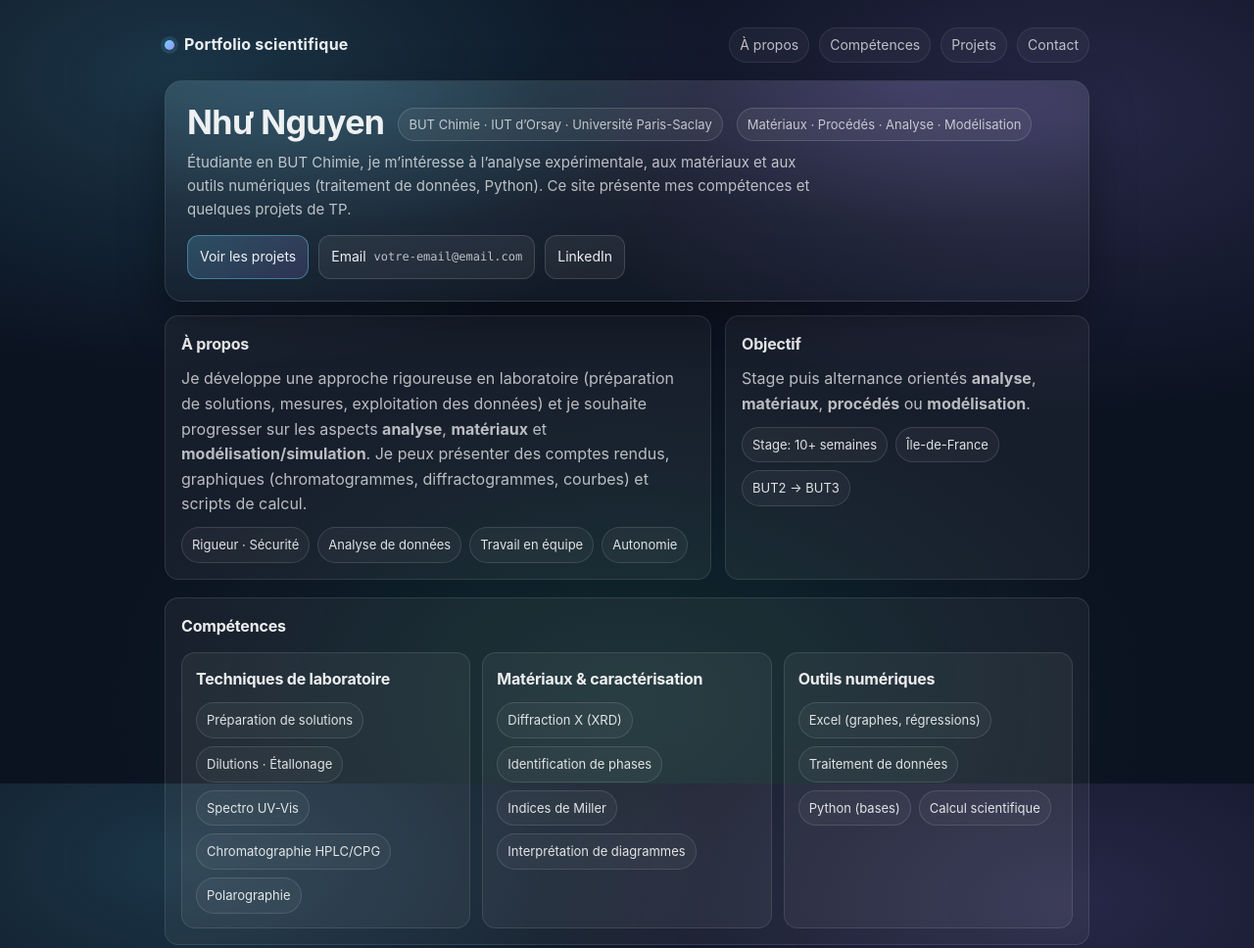
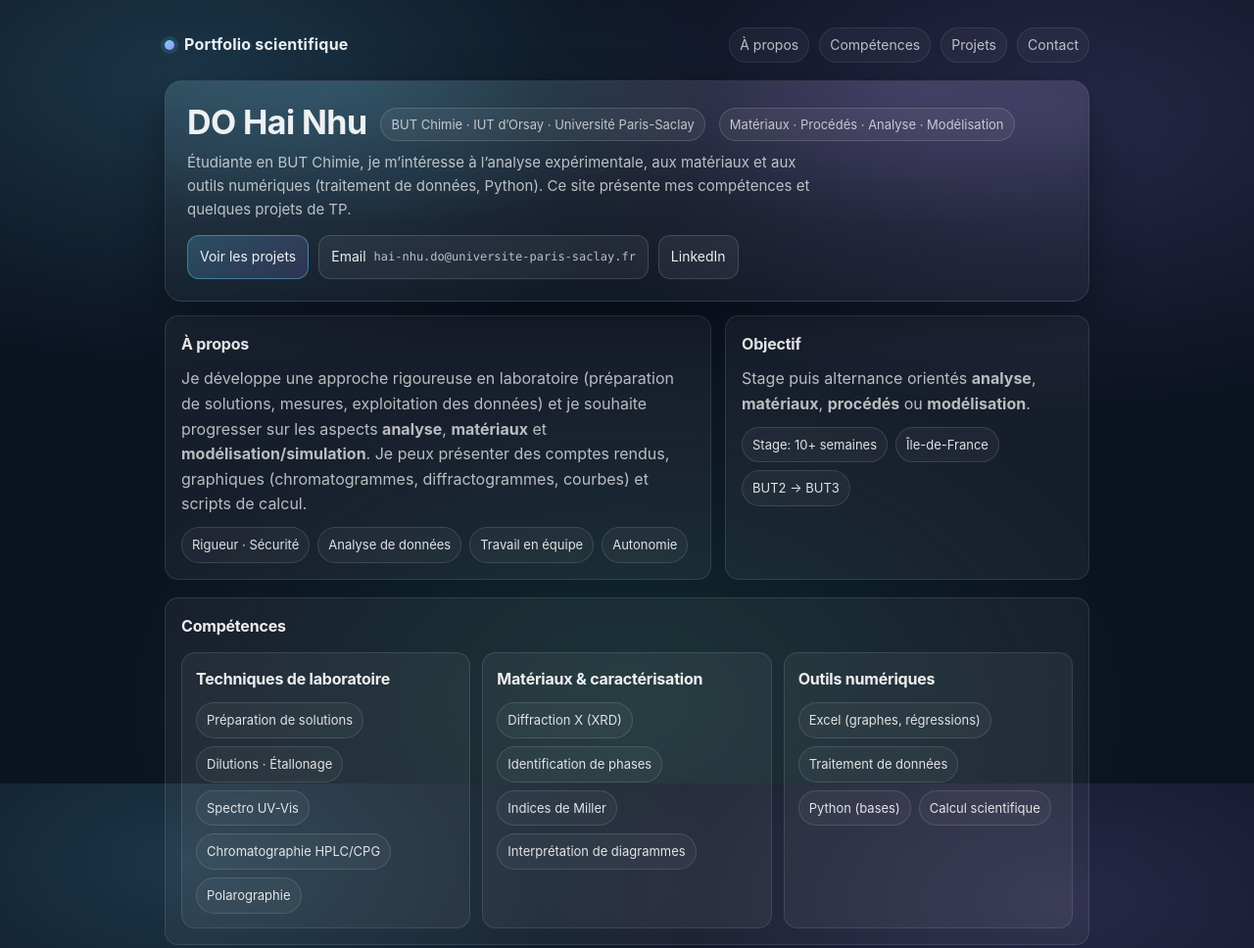
Before and after one commit to hndo-1602/hndo-1602.github.io, a plain HTML site: page index.html in a window 1280 px wide. Shown: the top 968 px of the page at 98% size. Drawn offline with Linux system fonts and the light colour scheme.

Commit message:
Update index.html

```diff
--- a/index.html
+++ b/index.html
@@ -319,7 +319,7 @@
 
     <header class="hero">
       <div class="title">
-        <h1>Như Nguyen</h1>
+        <h1>DO Hai Nhu</h1>
         <span class="badge">BUT Chimie · IUT d’Orsay · Université Paris-Saclay</span>
         <span class="badge">Matériaux · Procédés · Analyse · Modélisation</span>
       </div>
@@ -331,7 +331,7 @@
 
       <div class="cta">
         <a class="btn primary" href="#projects">Voir les projets</a>
-        <a class="btn" href="mailto:votre-email@email.com">Email <small>votre-email@email.com</small></a>
+        <a class="btn" href="mailto:votre-email@email.com">Email <small>hai-nhu.do@universite-paris-saclay.fr</small></a>
         <a class="btn" href="https://www.linkedin.com" target="_blank" rel="noreferrer">LinkedIn</a>
       </div>
     </header>
@@ -514,8 +514,7 @@
       <p style="color: var(--muted); margin:0;">
         Email : <a href="mailto:votre-email@email.com">votre-email@email.com</a><br/>
         LinkedIn : <a href="https://www.linkedin.com" target="_blank" rel="noreferrer">à compléter</a><br/>
-        GitHub : <a href="https://github.com/hndo-1602" target="_blank" rel="noreferrer">github.com/hndo-1602</a>
-      </p>
+
       <p style="margin-top:10px; color: var(--muted);">
         Astuce: trong CV, bạn thêm dòng <code class="inline">Portfolio scientifique: https://hndo-1602.github.io</code>
       </p>
```
